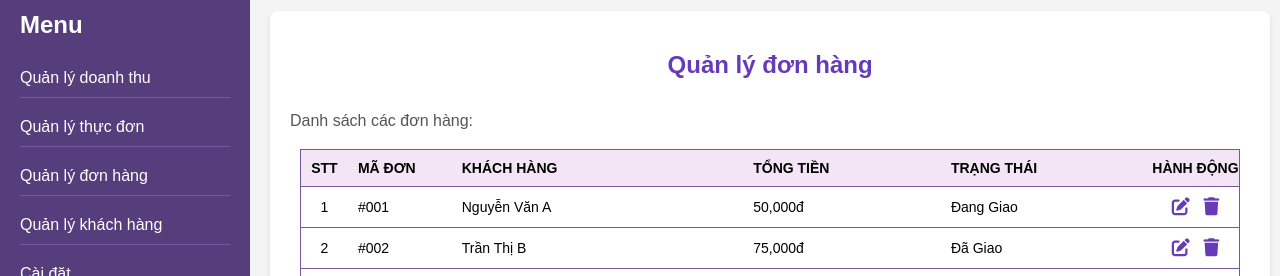
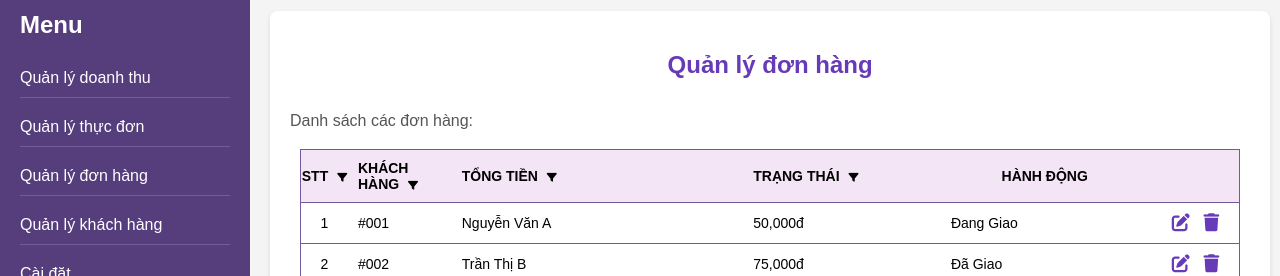
Before and after one commit to 22130101NguyenDucHuy/LapTrinhWebNhom34, a plain HTML site: page Admin/order-management.html in a window 1280 px wide. Shown: the part 89-365 px from the top of the page. Drawn offline with Linux system fonts and the light colour scheme.

Commit message:
add filter order-management.html

```diff
--- a/Admin/admin-style.css
+++ b/Admin/admin-style.css
@@ -95,7 +95,7 @@ header {
 .menu-grid {
     display: grid;
     grid-template-columns: repeat(auto-fill, minmax(240px, 1fr));
-    grid-template-rows: repeat(1, 1fr);
+    /*grid-template-rows: repeat(1, 1fr);*/
     gap: 20px;
     margin: 20px 0;
 }
@@ -111,7 +111,7 @@ header {
 
 .menu-img {
     width: 100%;
-    height: 150px;
+    height: 200px;
     border-radius: 8px;
     margin-bottom: 10px;
 }
@@ -285,3 +285,33 @@ header {
 .list-scroll::-webkit-scrollbar-track {
     background: #f3e5f5;
 }
+
+.filter i {
+    font-size: 10px;
+    color: black;
+    cursor: pointer;
+    margin-left: 5px;
+    vertical-align: middle;
+    transition: color 0.3s ease, transform 0.3s ease;
+}
+
+.filter i:hover {
+    color: #562ea1;
+    transform: scale(1.2);
+}
+
+.filter i.fa-filter {
+    content: '\f0b0'; /* Icon filter */
+}
+
+/* Tăng dần - ASC */
+.filter i.fa-sort-up {
+    content: '\f0de'; /* Icon tăng dần */
+    color: #28a745;
+}
+
+/* Giảm dần - DESC */
+.filter i.fa-sort-down {
+    content: '\f0dd'; /* Icon giảm dần */
+    color: #dc3545;
+}
--- a/Admin/order-management.html
+++ b/Admin/order-management.html
@@ -33,11 +33,30 @@
             <p>Danh sách các đơn hàng:</p>
             <div id="menu-box" class="list-section list-scroll">
                 <div class="list-title">
-                    <div class="column stt">STT</div>
-                    <div class="column order-id">Mã Đơn</div>
-                    <div class="column customer">Khách Hàng</div>
-                    <div class="column total-price">Tổng Tiền</div>
-                    <div class="column status">Trạng Thái</div>
+                    <div class="column stt">
+                        STT
+                        <span class="filter">
+            <i class="fa fa-filter" aria-hidden="true"></i>  <!-- Biểu tượng filter mặc định -->
+        </span>
+                    </div>
+                    <div class="column customer">
+                        Khách Hàng
+                        <span class="filter">
+            <i class="fa fa-filter" aria-hidden="true"></i>
+        </span>
+                    </div>
+                    <div class="column total-price">
+                        Tổng Tiền
+                        <span class="filter">
+            <i class="fa fa-filter" aria-hidden="true"></i>
+        </span>
+                    </div>
+                    <div class="column status">
+                        Trạng Thái
+                        <span class="filter">
+            <i class="fa fa-filter" aria-hidden="true"></i>
+        </span>
+                    </div>
                     <div class="column action">Hành Động</div>
                 </div>
                 <ul>
@@ -153,6 +172,7 @@
                     </li>
                 </ul>
             </div>
+
             <div class="pagination">
                 <button class="page-btn">1</button>
                 <button class="page-btn">2</button>
```
